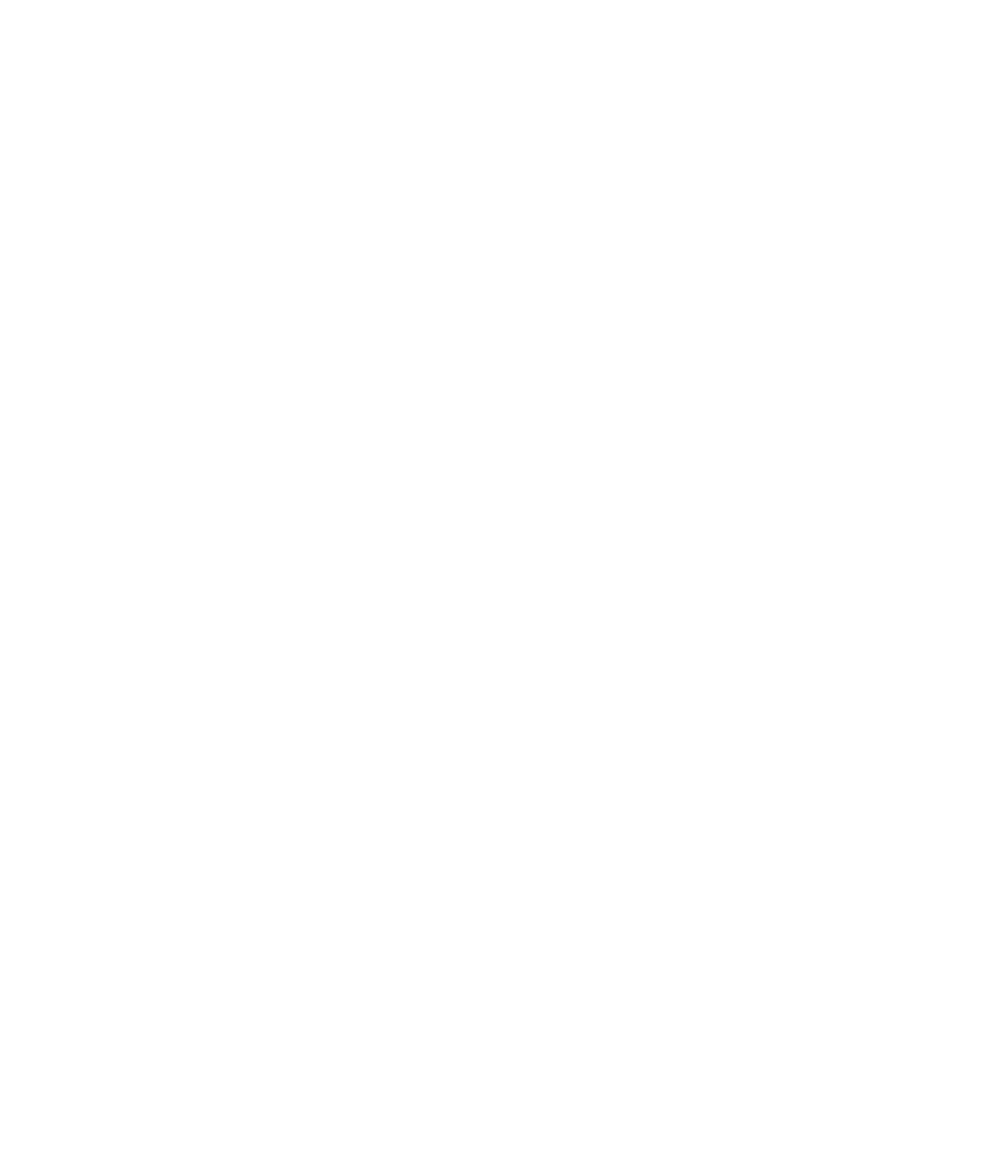
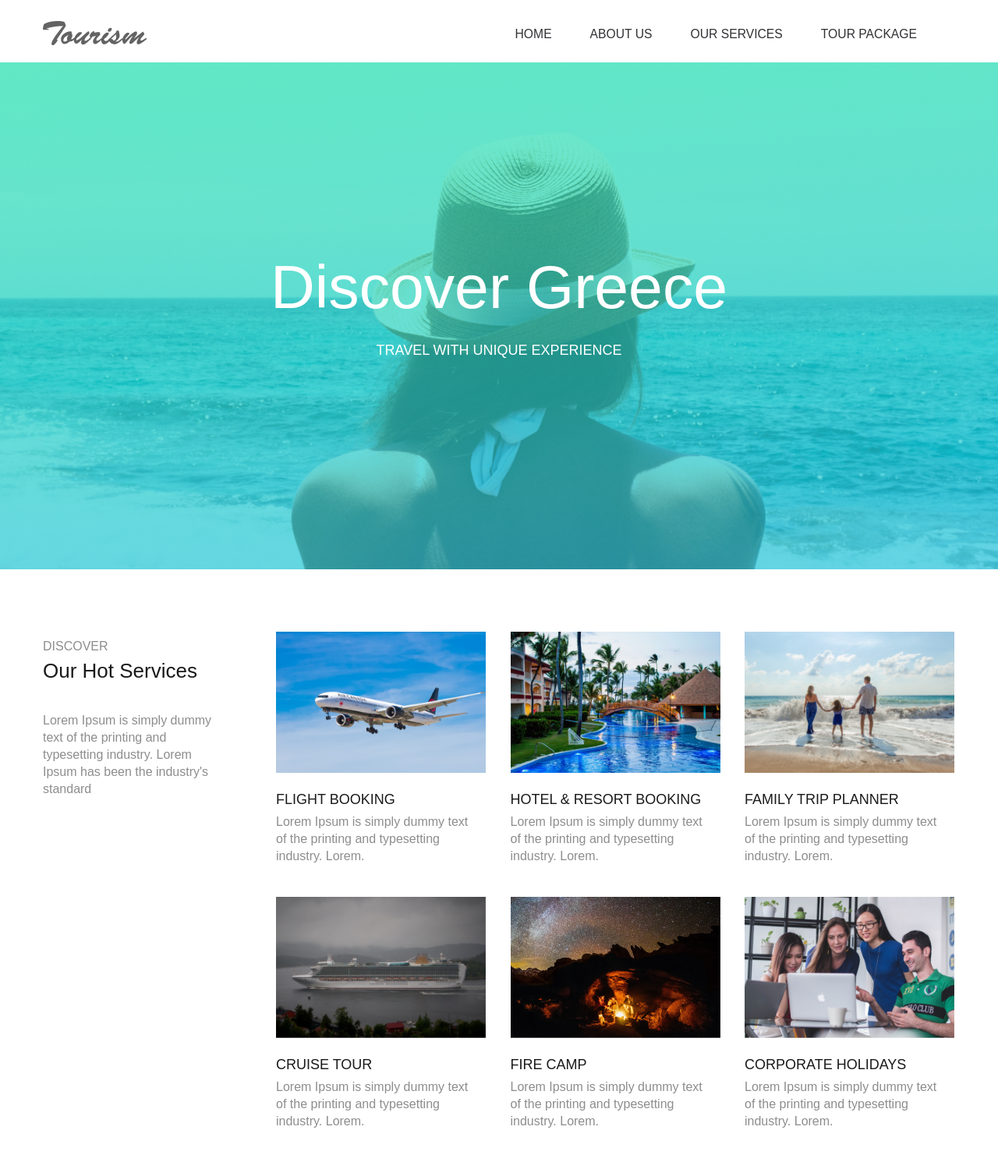
Before and after one commit to ntdarchia/Natia-Darchia-Homework-8, a plain HTML site: page index.html in a window 1280 px wide. Shown: the whole page at 78% size. Before the commit the page ends 800 px from the top, so only its background shows below. Drawn offline with Linux system fonts and the light colour scheme.

Commit message:
Finish Homework
Complete main code

```diff
--- a/css/style.css
+++ b/css/style.css
@@ -0,0 +1,106 @@
+/* Header Section */
+header{
+	width: 100%;
+	height: 80px;
+	background-color: #ffffff;
+	position: fixed;
+	top: 0;
+	z-index: 2;
+}
+.navBar {
+	display: flex;
+	width: 1170px;
+	margin: 25px auto;
+	justify-content: space-between;
+	align-items: center;
+}
+.navUl {
+	display: flex;
+	justify-content: space-between;
+	align-items: center;
+}
+.navLi {
+	margin-right: 49px;
+	font-family: 'Raleway-SemiBold', sans-serif;
+	font-size: 15.7px;
+	text-align: center;
+	line-height: 37px;
+	color: #303134;
+}
+/*end od Header Section */
+.firstSectionDiv {
+	margin: 80px 0px;
+	background-image: url('../images/cover.png');
+	background-repeat: no-repeat;
+	width: 100%;
+	height: 650px;
+	display: flex;
+	justify-content: center;
+	align-items: center;
+}
+.firstSectionP-1 {
+	font-family: 'Raleway-SemiBold', sans-serif;
+	font-size: 78.7px;
+	text-align: left;
+	line-height: 53px;
+	color: #ffffff;
+	margin-bottom: 36px;
+}
+.firstSectionP-2 {
+	font-family: 'Releway-SemiBold', sans-serif;
+	font-size: 18px;
+	text-align: center;
+	line-height: 37px;
+	color: #ffffff;
+}
+/* Section #2 */
+.secondSectionDiv {
+	width: 1170px;
+	margin: auto;
+	display: flex;
+}
+.leftArticleDiv {
+	width: 240px;
+	margin-right: 59px;
+}
+.leftArticleH3 {
+	font-family: 'Releway-SemiBold', sans-serif;
+	font-size: 16px;
+	text-align: left;
+	line-height: 37px;
+	color: #8d8d8d;
+}
+.leftArticleH2 {
+	font-family: 'Releway-SemiBold', sans-serif;
+	font-size: 26px;
+	text-align: left;
+	color: #1a1a1b;
+	margin-bottom: 40px;
+}
+.articleTextStyle {
+	font-family: 'Releway-SemoBold', sans-serif;
+	font-size: 16px;
+	text-align: left;
+	line-height: 22px;
+	color: #8d8d8d;
+}
+.ArticleFlexContainer {
+	width: 870px;
+	display: flex;
+	flex-wrap: wrap;
+	justify-content: space-between;
+}
+.divStyle {
+	width: 269px;
+	height: 330px;
+	/*background-color: #cccccc;*/
+	margin-bottom: 10px;
+}
+.articleH3Style {
+	font-family: 'Releway-SemiBold', sans-serif;
+	font-size: 18px;
+	text-align: left;
+	color: #1a1a1b;
+	margin-top: 22px;
+	margin-bottom: 9px;
+}
--- a/index.html
+++ b/index.html
@@ -4,10 +4,103 @@
 	<meta charset="utf-8">
 	<meta name="viewport" content="width=device-width, initial-scale=1">
 	<link rel="stylesheet" type="text/css" href="css/reset.css">
+	<link rel="preconnect" href="https://fonts.googleapis.com">
+	<link rel="preconnect" href="https://fonts.gstatic.com" crossorigin>
+	<link href="https://fonts.googleapis.com/css2?family=Raleway:wght@500;600&display=swap" rel="stylesheet">
 	<link rel="stylesheet" type="text/css" href="css/style.css">
 	<title>Homework 8</title>
 </head>
 <body>
-
+	<!-- Header Section -->
+	<header>
+		<nav class="navBar">
+			<div>
+				<a href="index.html">
+					<img src="images/logo.png" alt="Logo Image">
+				</a>
+			</div>
+			<div>
+				<ul class="navUl">
+					<li class="navLi">HOME</li>
+					<li class="navLi">ABOUT US</li>
+					<li class="navLi">OUR SERVICES</li>
+					<li class="navLi">TOUR PACKAGE</li>
+				</ul>
+			</div>
+		</nav>
+	</header>
+	<!-- end of Header Section -->
+	<section>
+		<div class="firstSectionDiv">
+			<div>
+				<p class="firstSectionP-1">Discover Greece</p>
+				<p class="firstSectionP-2">TRAVEL WITH UNIQUE EXPERIENCE</p>
+			</div>
+		</div>
+	</section>
+	<section>
+		<div class="secondSectionDiv">
+			<div class="leftArticleDiv">
+				<h3 class="leftArticleH3">DISCOVER</h3>
+				<h2 class="leftArticleH2">Our Hot Services</h2>
+				<p class="articleTextStyle">Lorem Ipsum is simply dummy<br>
+				 text of the printing and<br>
+				 typesetting industry. Lorem<br>
+				 Ipsum has been the industry's<br>
+				 standard
+				</p>
+			</div>
+			<div class="ArticleFlexContainer">
+				<div class="divStyle">
+					<img src="images/airplane.png" alt="Article Image">
+					<h3 class="articleH3Style">FLIGHT BOOKING</h3>
+					<p class="articleTextStyle">Lorem Ipsum is simply dummy text<br>
+					    of the printing and typesetting<br>
+					    industry. Lorem.
+					</p>
+				</div>
+				<div class="divStyle">
+					<img src="images/palms.png" alt="Article Image">
+					<h3 class="articleH3Style">HOTEL & RESORT BOOKING</h3>
+					<p class="articleTextStyle">Lorem Ipsum is simply dummy text<br>
+					    of the printing and typesetting<br>
+					    industry. Lorem.
+					</p>
+				</div>
+				<div class="divStyle">
+					<img src="images/family.png" alt="Article Image">
+					<h3 class="articleH3Style">FAMILY TRIP PLANNER</h3>
+					<p class="articleTextStyle">Lorem Ipsum is simply dummy text<br>
+					    of the printing and typesetting<br>
+					    industry. Lorem.
+					</p>
+				</div>
+				<div class="divStyle">
+					<img src="images/ship.png" alt="Article Image">
+					<h3 class="articleH3Style">CRUISE TOUR</h3>
+					<p class="articleTextStyle">Lorem Ipsum is simply dummy text<br>
+					    of the printing and typesetting<br>
+					    industry. Lorem.
+					</p>
+				</div>
+				<div class="divStyle">
+					<img src="images/fireplace.png" alt="Article Image">
+					<h3 class="articleH3Style">FIRE CAMP</h3>
+					<p class="articleTextStyle">Lorem Ipsum is simply dummy text<br>
+					    of the printing and typesetting<br>
+					    industry. Lorem.
+					</p>
+				</div>
+				<div class="divStyle">
+					<img src="images/work.png" alt="Article Image">
+					<h3 class="articleH3Style">CORPORATE HOLIDAYS</h3>
+					<p class="articleTextStyle">Lorem Ipsum is simply dummy text<br>
+					    of the printing and typesetting<br>
+					    industry. Lorem.
+					</p>
+				</div>
+			</div>
+		</div>
+	</section>
 </body>
 </html>
```
